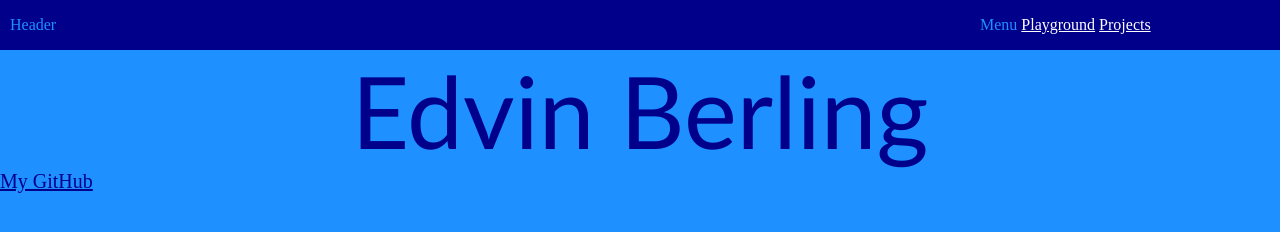
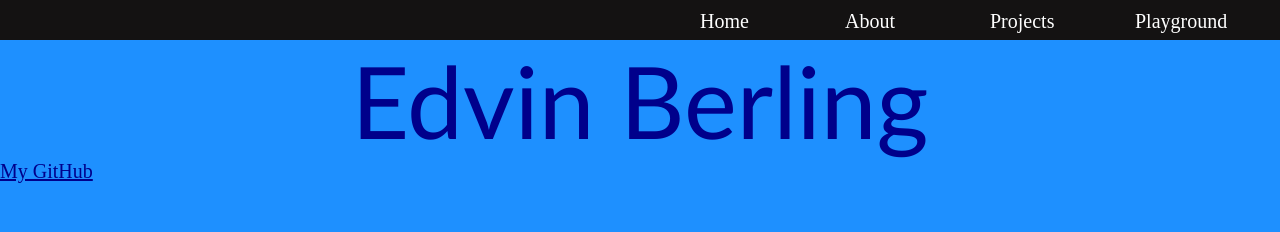
Before and after one commit to edvinberling/edvinberling.com, a plain HTML site: page index.html in a window 1280 px wide. Drawn offline with Linux system fonts and the light colour scheme.

Commit message:
Add files via upload

```diff
--- /dev/null
+++ b/header.js
@@ -0,0 +1,19 @@
+function openHome()
+{
+    window.location.href = "https://edvinberling.com";
+}
+
+function openAbout()
+{
+    window.location.href = "https://edvinberling.com/about";
+}
+
+function openProjects()
+{
+    window.location.href = "https://edvinberling.com/projects";
+}
+
+function openPlayground()
+{
+    window.location.href = "https://edvinberling.com/playground";
+}
--- a/index.html
+++ b/index.html
@@ -8,16 +8,22 @@
     </head>
 
     <body>
-
         <!--HEADER-->
         <div class="header">
-            <div class="left-section">
-                Header
+            <div onclick="openHome();" class="home-header">
+                Home
             </div>
-            <div class="right-section">
-               Menu
-               <a class="playground-link" href="https://edvinberling.com/playground">Playground</a>
-               <a class="projects-link" href="https://edvinberling.com/projects">Projects</a>
+
+            <div onclick="openAbout();" class="about-header">
+                About
+            </div>
+
+            <div onclick="openProjects();" class="projects-header">
+                Projects
+            </div>
+
+            <div onclick="openPlayground();" class="playground-header">
+                Playground
             </div>
         </div>
 
@@ -26,6 +32,6 @@
         </div>
 
         <a class="github-link" href="https://github.com/edvinberling" target="_blank">My GitHub</a>
-
+        <script src="header.js"></script>
     </body>
 </html>
--- a/styles/header.css
+++ b/styles/header.css
@@ -1,17 +1,76 @@
-.header {
-    display: flex;
-    flex-direction: row;
-    height: 50px;
-    background-color: darkblue;
-    align-items: center;
-    color: dodgerblue;
+body {
+    margin: 0;
 }
 
-.left-section {
-    margin-left: 10px;
-    flex: 1
+.header {
+    background-color: rgb(20, 18, 18);
+    width: 100%;
+    height: 40px;
+    color: white;
+    display: inline-flex;
+    align-items: center;
+    justify-content: space-between;
 }
 
-.right-section {
-    width: 300px;
+.home-header {
+    margin-left: 700px;
+    flex: 1;
+    height: 20px;
+    font-size: 20px;
+    transition: color;
+    transition-duration: 0.2s;
+
 }
+
+.about-header {
+    flex: 1;
+    font-size: 20px;
+    height: 20px;
+    transition: color;
+    transition-duration: 0.2s;
+
+}
+
+.projects-header {
+    flex: 1;
+    height: 20px;
+    font-size: 20px;
+    transition: color;
+    transition-duration: 0.2s;
+}
+
+.playground-header {
+    flex: 1;
+    height: 20px;
+    font-size: 20px;
+    transition: color;
+    transition-duration: 0.2s;
+}
+
+.photos-header {
+    flex: 1;
+    height: 20px;
+    font-size: 20px;
+    transition: color;
+    transition-duration: 0.2s;
+}
+
+.home-header:hover {
+    color: rgb(160, 160, 160);
+}
+
+.about-header:hover {
+    color: rgb(160, 160, 160);
+}
+
+.projects-header:hover {
+    color: rgb(160, 160, 160);
+}
+
+.playground-header:hover {
+    color: rgb(160, 160, 160);
+}
+
+.photos-header:hover {
+    color: rgb(160, 160, 160);
+}
```
